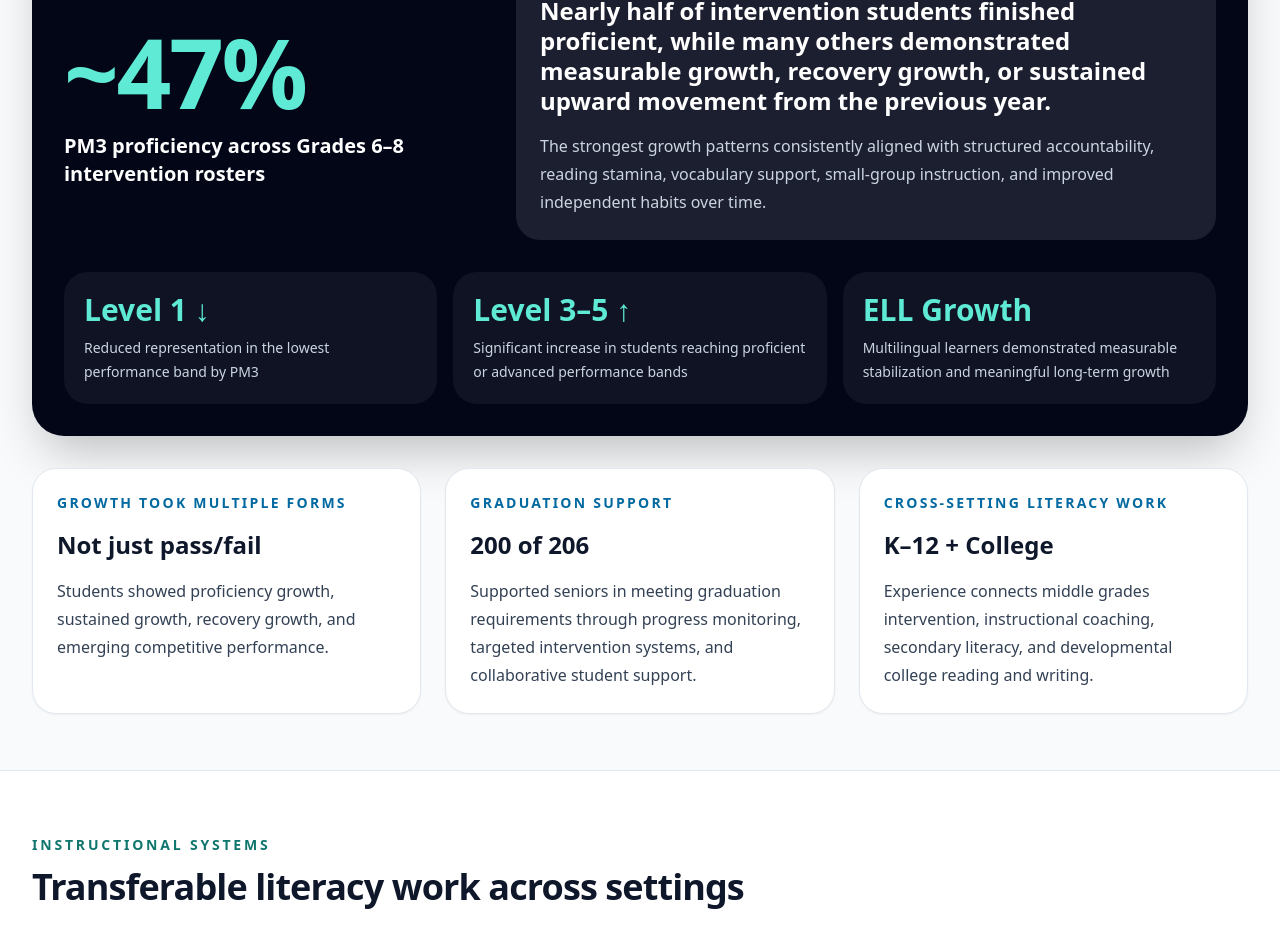
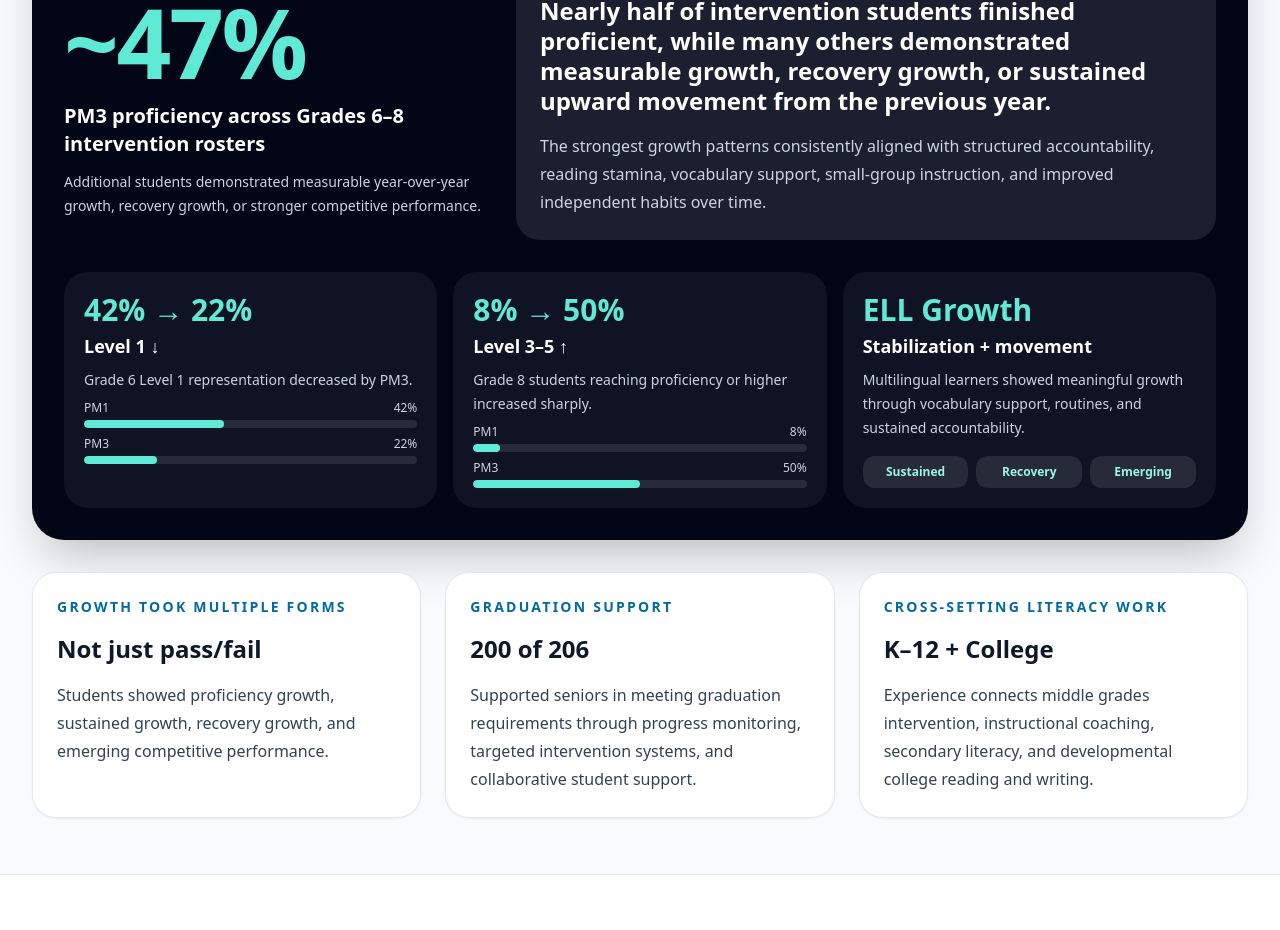
Before and after one commit to profscott311/mrscott-vitae, a Next.js app: page / in a window 1280 px wide. Shown: the part 940-1870 px from the top of the page. Built offline with nearby package versions, Linux system fonts and the light colour scheme.

Commit message:
Add MiniBar component for visual representation

```diff
--- a/app/page.jsx
+++ b/app/page.jsx
@@ -98,6 +98,23 @@ const certifications = {
   florida: ["English 6–12", "Reading Endorsement", "Literacy Coach Endorsement"],
   missouri: ["Language Arts 5–9", "Social Studies 5–9", "Health K–12"],
 };
+
+function MiniBar({ label, width }) {
+  return (
+    <div className="mt-2">
+      <div className="mb-1 flex justify-between text-xs text-slate-300">
+        <span>{label}</span>
+        <span>{width}</span>
+      </div>
+      <div className="h-2 overflow-hidden rounded-full bg-white/10">
+        <div
+          className="h-full rounded-full bg-teal-300"
+          style={{ width }}
+        />
+      </div>
+    </div>
+  );
+}
 
 export default function HomePage() {
   return (
@@ -203,6 +220,11 @@ export default function HomePage() {
                 <p className="mt-3 text-xl font-bold text-white">
                   PM3 proficiency across Grades 6–8 intervention rosters
                 </p>
+
+                <p className="mt-3 text-sm leading-6 text-slate-300">
+                  Additional students demonstrated measurable year-over-year
+                  growth, recovery growth, or stronger competitive performance.
+                </p>
               </div>
 
               <div className="rounded-3xl bg-white/10 p-6">
@@ -222,26 +244,39 @@ export default function HomePage() {
 
             <div className="mt-8 grid gap-4 md:grid-cols-3">
               <div className="rounded-3xl bg-white/5 p-5">
-                <p className="text-3xl font-black text-teal-300">Level 1 ↓</p>
+                <p className="text-3xl font-black text-teal-300">42% → 22%</p>
+                <p className="mt-1 text-lg font-bold text-white">Level 1 ↓</p>
                 <p className="mt-2 text-sm leading-6 text-slate-300">
-                  Reduced representation in the lowest performance band by PM3
+                  Grade 6 Level 1 representation decreased by PM3.
                 </p>
+                <MiniBar label="PM1" width="42%" />
+                <MiniBar label="PM3" width="22%" />
               </div>
 
               <div className="rounded-3xl bg-white/5 p-5">
-                <p className="text-3xl font-black text-teal-300">Level 3–5 ↑</p>
+                <p className="text-3xl font-black text-teal-300">8% → 50%</p>
+                <p className="mt-1 text-lg font-bold text-white">Level 3–5 ↑</p>
                 <p className="mt-2 text-sm leading-6 text-slate-300">
-                  Significant increase in students reaching proficient or advanced
-                  performance bands
+                  Grade 8 students reaching proficiency or higher increased sharply.
                 </p>
+                <MiniBar label="PM1" width="8%" />
+                <MiniBar label="PM3" width="50%" />
               </div>
 
               <div className="rounded-3xl bg-white/5 p-5">
                 <p className="text-3xl font-black text-teal-300">ELL Growth</p>
+                <p className="mt-1 text-lg font-bold text-white">
+                  Stabilization + movement
+                </p>
                 <p className="mt-2 text-sm leading-6 text-slate-300">
-                  Multilingual learners demonstrated measurable stabilization and
-                  meaningful long-term growth
+                  Multilingual learners showed meaningful growth through
+                  vocabulary support, routines, and sustained accountability.
                 </p>
+                <div className="mt-4 grid grid-cols-3 gap-2 text-center text-xs font-semibold text-teal-200">
+                  <div className="rounded-xl bg-white/10 p-2">Sustained</div>
+                  <div className="rounded-xl bg-white/10 p-2">Recovery</div>
+                  <div className="rounded-xl bg-white/10 p-2">Emerging</div>
+                </div>
               </div>
             </div>
           </div>
```
